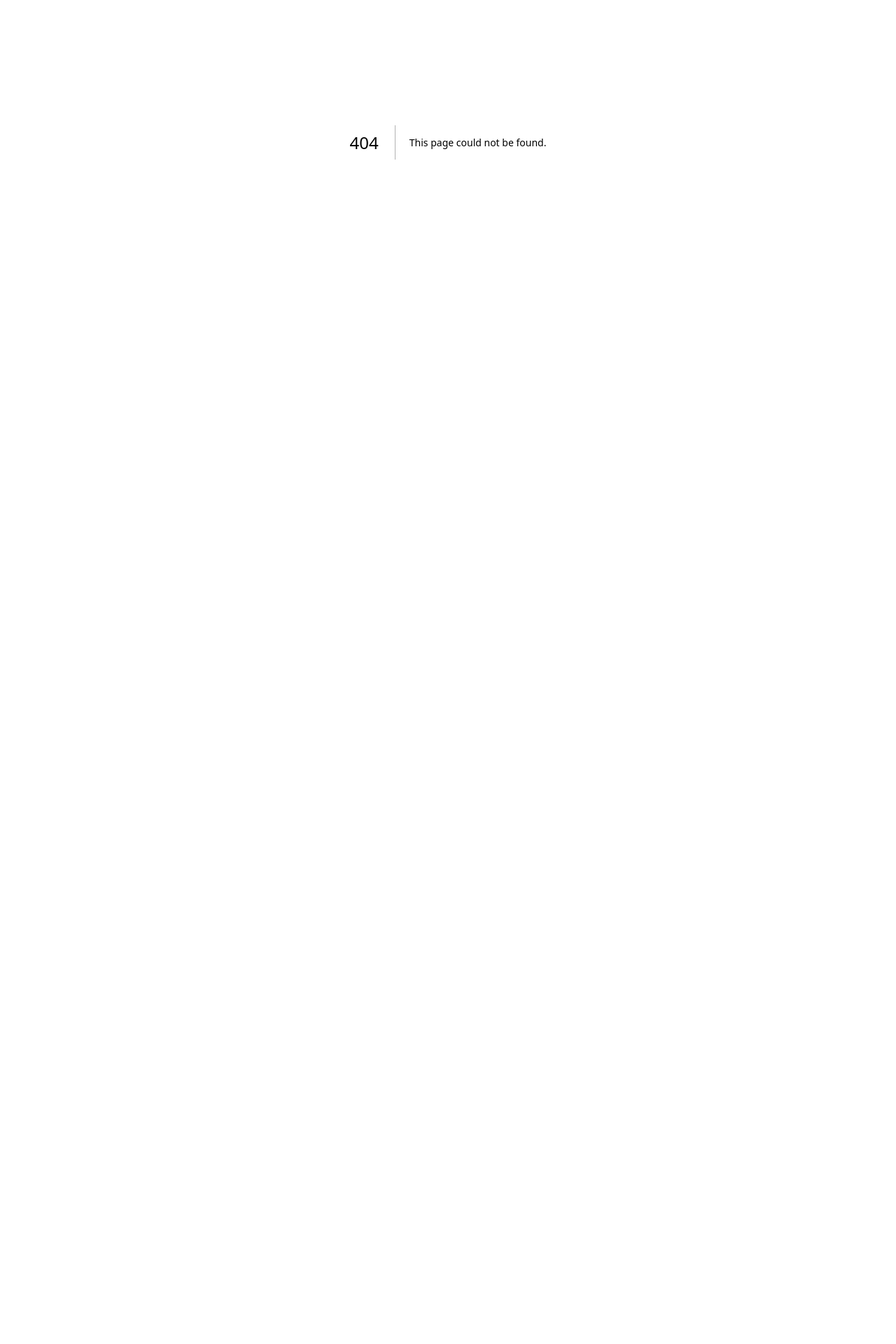
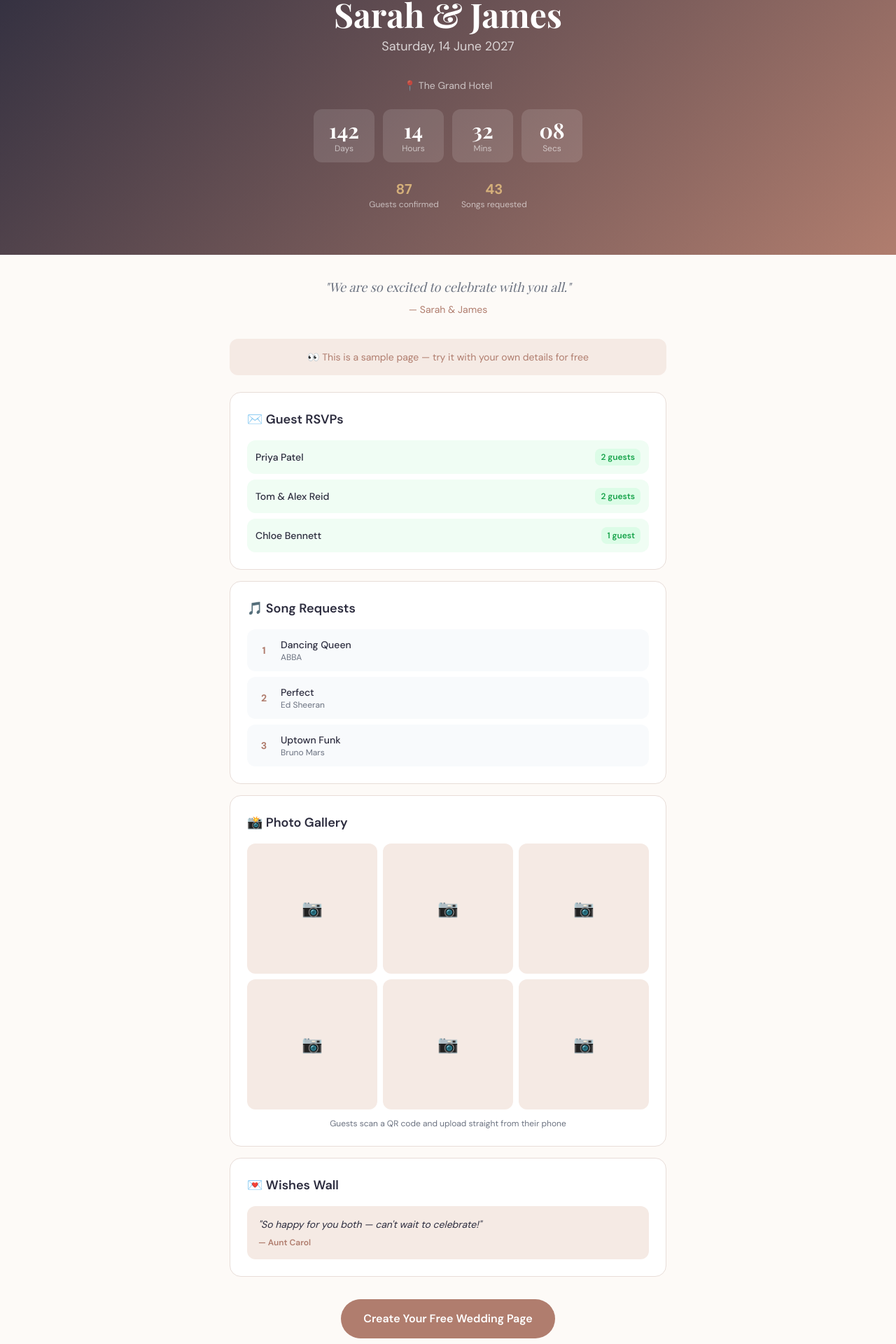
Before and after one commit to DayofUs/DayofUs, a Next.js app: page /demo in a window 1280 px wide. Before the commit this address had no page. Shown: the part 197-2117 px from the top of the page at 70% size. Before the commit the page ends 800 px from the top, so only its background shows below. Built offline with nearby package versions, Linux system fonts and the light colour scheme; no server answers; a web font is replaced by a local one.

Commit message:
Create page.tsx

```diff
--- /dev/null
+++ b/app/demo/page.tsx
@@ -0,0 +1,105 @@
+import Header from '@/components/Header';
+import Footer from '@/components/Footer';
+import Link from 'next/link';
+
+export default function DemoPage() {
+  return (
+    <>
+      <Header />
+      <div style={{minHeight:'100vh', background:'#FDFAF7'}}>
+
+        <div className="text-center py-16 px-6" style={{background:'linear-gradient(135deg, #2C2C3E, #B07D6E)'}}>
+          <div className="text-4xl mb-4">💍</div>
+          <h1 className="font-serif text-4xl md:text-5xl font-bold mb-2" style={{color:'#ffffff'}}>Sarah & James</h1>
+          <p className="text-lg mb-8" style={{color:'rgba(255,255,255,0.75)'}}>Saturday, 14 June 2027</p>
+          <p className="text-sm mb-6" style={{color:'rgba(255,255,255,0.65)'}}>📍 The Grand Hotel</p>
+
+          <div className="grid grid-cols-4 gap-3 max-w-sm mx-auto mb-6">
+            {[['142', 'Days'], ['14', 'Hours'], ['32', 'Mins'], ['08', 'Secs']].map(([val, label]) => (
+              <div key={label} className="rounded-xl p-3" style={{background:'rgba(255,255,255,0.12)'}}>
+                <div className="font-serif text-3xl font-bold" style={{color:'#ffffff'}}>{val}</div>
+                <div className="text-xs" style={{color:'rgba(255,255,255,0.6)'}}>{label}</div>
+              </div>
+            ))}
+          </div>
+
+          <div className="flex justify-center gap-8">
+            <div className="text-center">
+              <div className="font-bold text-xl" style={{color:'#D4AF7A'}}>87</div>
+              <div className="text-xs" style={{color:'rgba(255,255,255,0.6)'}}>Guests confirmed</div>
+            </div>
+            <div className="text-center">
+              <div className="font-bold text-xl" style={{color:'#D4AF7A'}}>43</div>
+              <div className="text-xs" style={{color:'rgba(255,255,255,0.6)'}}>Songs requested</div>
+            </div>
+          </div>
+        </div>
+
+        <div className="max-w-xl mx-auto px-6 py-8 text-center">
+          <p className="font-serif text-lg italic" style={{color:'#6B7280'}}>"We are so excited to celebrate with you all."</p>
+          <p className="text-sm mt-2" style={{color:'#B07D6E'}}>— Sarah & James</p>
+        </div>
+
+        <div className="max-w-2xl mx-auto px-6 pb-16">
+          <div className="mb-6 p-4 rounded-xl text-center text-sm" style={{background:'#F5EAE4', color:'#B07D6E'}}>
+            👀 This is a sample page — try it with your own details for free
+          </div>
+
+          <div className="space-y-4 mb-8">
+            <div className="bg-white rounded-2xl p-6" style={{border:'1px solid #E8DDD8'}}>
+              <h2 className="font-semibold text-lg mb-4" style={{color:'#2C2C3E'}}>✉️ Guest RSVPs</h2>
+              <div className="space-y-2">
+                {[['Priya Patel', '2 guests'], ['Tom & Alex Reid', '2 guests'], ['Chloe Bennett', '1 guest']].map(([name, count]) => (
+                  <div key={name} className="flex items-center justify-between p-3 rounded-xl" style={{background:'#F0FDF4'}}>
+                    <span className="text-sm font-medium" style={{color:'#2C2C3E'}}>{name}</span>
+                    <span className="text-xs font-semibold px-2 py-1 rounded-lg" style={{background:'#DCFCE7', color:'#16A34A'}}>{count}</span>
+                  </div>
+                ))}
+              </div>
+            </div>
+
+            <div className="bg-white rounded-2xl p-6" style={{border:'1px solid #E8DDD8'}}>
+              <h2 className="font-semibold text-lg mb-4" style={{color:'#2C2C3E'}}>🎵 Song Requests</h2>
+              <div className="space-y-2">
+                {[['Dancing Queen', 'ABBA'], ['Perfect', 'Ed Sheeran'], ['Uptown Funk', 'Bruno Mars']].map(([track, artist], i) => (
+                  <div key={track} className="flex items-center gap-3 p-3 rounded-xl" style={{background:'#F8FAFC'}}>
+                    <span className="text-sm font-bold w-6 text-center" style={{color:'#B07D6E'}}>{i + 1}</span>
+                    <div>
+                      <div className="font-medium text-sm" style={{color:'#2C2C3E'}}>{track}</div>
+                      <div className="text-xs" style={{color:'#6B7280'}}>{artist}</div>
+                    </div>
+                  </div>
+                ))}
+              </div>
+            </div>
+
+            <div className="bg-white rounded-2xl p-6" style={{border:'1px solid #E8DDD8'}}>
+              <h2 className="font-semibold text-lg mb-4" style={{color:'#2C2C3E'}}>📸 Photo Gallery</h2>
+              <div className="grid grid-cols-3 gap-2">
+                {[1,2,3,4,5,6].map(i => (
+                  <div key={i} className="aspect-square rounded-xl flex items-center justify-center text-2xl" style={{background:'#F5EAE4'}}>📷</div>
+                ))}
+              </div>
+              <p className="text-xs mt-3 text-center" style={{color:'#6B7280'}}>Guests scan a QR code and upload straight from their phone</p>
+            </div>
+
+            <div className="bg-white rounded-2xl p-6" style={{border:'1px solid #E8DDD8'}}>
+              <h2 className="font-semibold text-lg mb-4" style={{color:'#2C2C3E'}}>💌 Wishes Wall</h2>
+              <div className="p-4 rounded-xl" style={{background:'#F5EAE4'}}>
+                <p className="text-sm italic mb-2" style={{color:'#2C2C3E'}}>"So happy for you both — can't wait to celebrate!"</p>
+                <p className="text-xs font-semibold" style={{color:'#B07D6E'}}>— Aunt Carol</p>
+              </div>
+            </div>
+          </div>
+
+          <div className="text-center">
+            <Link href="/signup" className="inline-block font-semibold px-8 py-4 rounded-full" style={{background:'#B07D6E', color:'#ffffff'}}>
+              Create Your Free Wedding Page
+            </Link>
+          </div>
+        </div>
+      </div>
+      <Footer />
+    </>
+  );
+}
```
